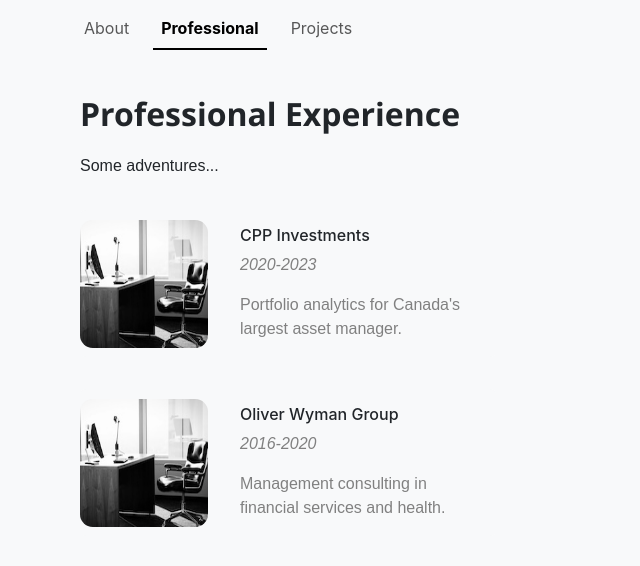
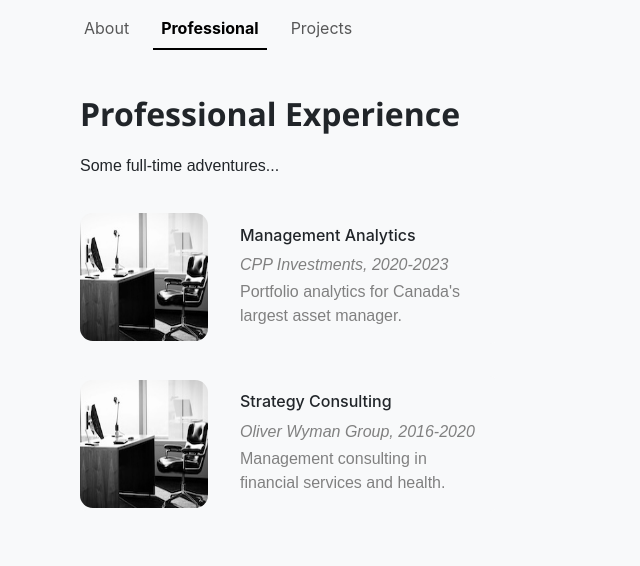
Before and after one commit to dgutkin/personal-website, a React (Create React App) app: page /professional in a window 1280 px wide. Shown: the top 566 px of the page, without its empty margins (0-640 px from the left). Built offline with nearby package versions, Linux system fonts and the light colour scheme.

Commit message:
Reword professional experience

```diff
--- a/src/pages/Professional.js
+++ b/src/pages/Professional.js
@@ -13,7 +13,7 @@
             <Row>
                 <p id="name">Professional Experience</p>
                 <br/>
-                <p>Some adventures...</p>
+                <p>Some full-time adventures...</p>
             </Row>
 
             <Row>
@@ -22,8 +22,8 @@
                     <Card className="professional-card">
                         <Card.Img className="card-image" src="Work.jpg" />
                         <Card.Body>
-                            <Card.Title>CPP Investments</Card.Title>
-                            <Card.Text className="card-timeframe">2020-2023</Card.Text>
+                            <Card.Title>Management Analytics</Card.Title>
+                            <Card.Text className="card-timeframe">CPP Investments, 2020-2023</Card.Text>
                             <Card.Text>
                                 Portfolio analytics for Canada's largest asset manager.
                             </Card.Text>
@@ -33,8 +33,8 @@
                     <Card className="professional-card">
                         <Card.Img className="card-image" src="Work.jpg" />
                         <Card.Body>
-                            <Card.Title>Oliver Wyman Group</Card.Title>
-                            <Card.Text className="card-timeframe">2016-2020</Card.Text>
+                            <Card.Title>Strategy Consulting</Card.Title>
+                            <Card.Text className="card-timeframe">Oliver Wyman Group, 2016-2020</Card.Text>
                             <Card.Text>
                                 Management consulting in financial services and health.
                             </Card.Text>
--- a/src/styles/Professional.css
+++ b/src/styles/Professional.css
@@ -40,6 +40,8 @@
 
 .card-text {
     color: grey;
+    margin-top: 0.2rem;
+    margin-bottom: 0.2rem;
 }
 
 .card-timeframe {
```
